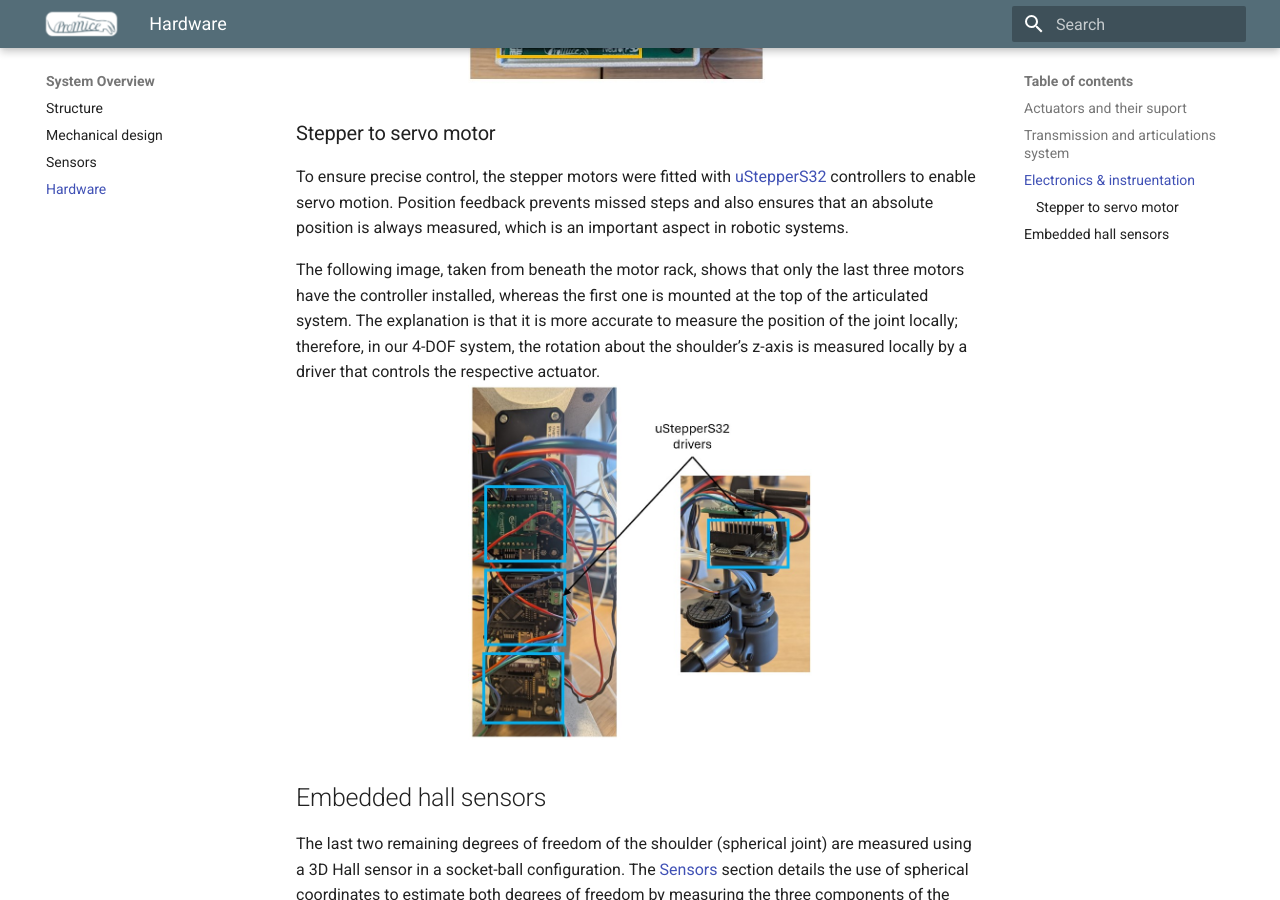
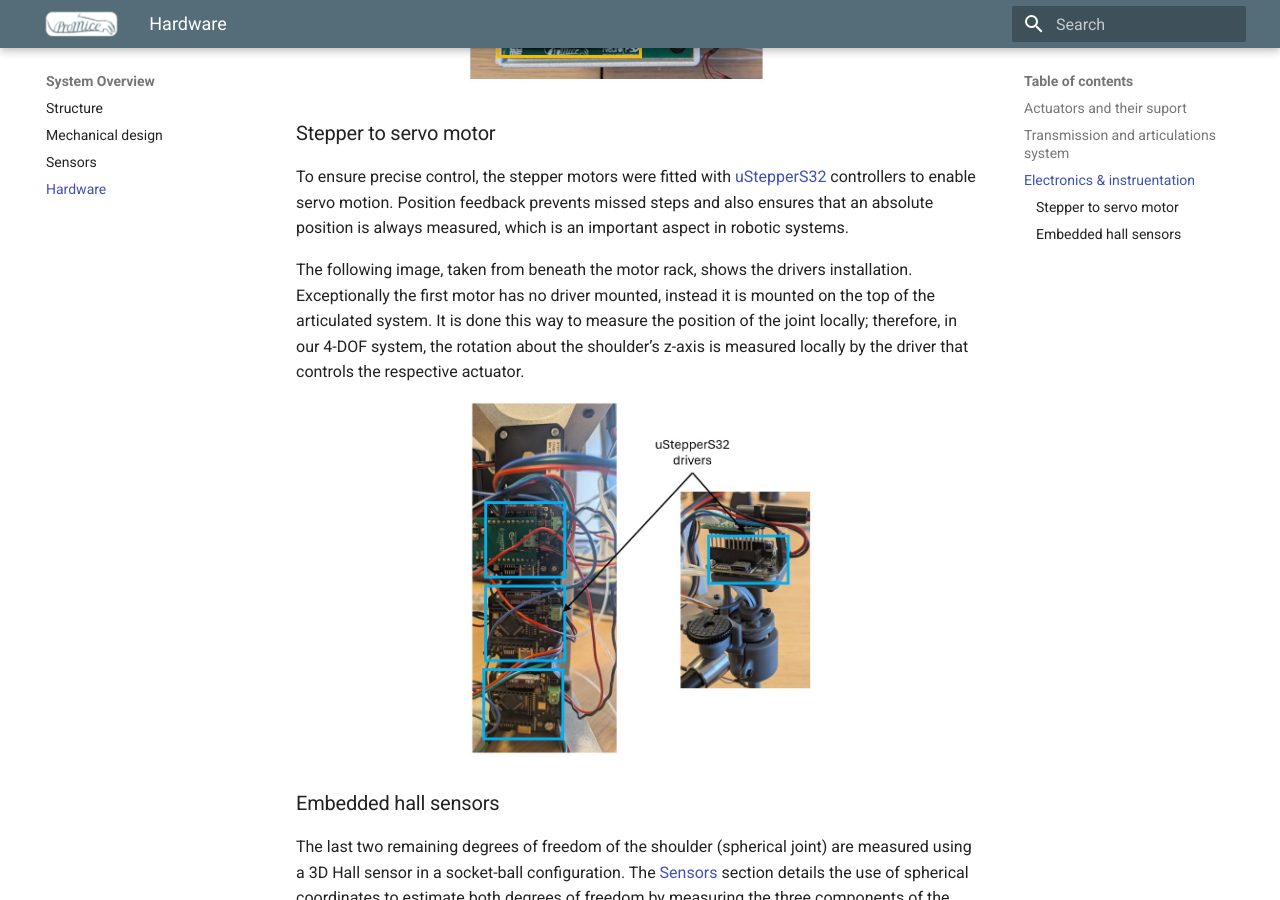
Before and after one commit to Juan-CarlosM/ProMice, an MkDocs documentation site: the page built from docs/hardware.md, in a window 1280 px wide and 900 px high, scrolled down 1606 px. Built offline with MkDocs 1.6.1 and Material for MkDocs 9.7.7, drawn with Linux system fonts in a browser that asks for light colours.

Commit message:
Update hardware.md

```diff
--- a/docs/hardware.md
+++ b/docs/hardware.md
@@ -19,11 +19,12 @@ The robot’s main controller is a Teensy 4.1 board ntegrated into in a custom P
 ### Stepper to servo motor
 To ensure precise control, the stepper motors were fitted with [uStepperS32](https://www.ustepper.com/shop/#!/products/ustepper-s32) controllers to enable servo motion. Position feedback prevents missed steps and also ensures that an absolute position is always measured, which is an important aspect in robotic systems.
 
-The following image, taken from beneath the motor rack, shows that only the last three motors have the controller installed, whereas the first one is mounted at the top of the articulated system.
-The explanation is that it is more accurate to measure the position of the joint locally; therefore, in our 4-DOF system, the rotation about the shoulder’s z-axis is measured locally by a driver that controls the respective actuator.
+The following image, taken from beneath the motor rack, shows the drivers installation. Exceptionally the first motor has no driver mounted, instead it is mounted on the top of the articulated system.
+It is done this way to measure the position of the joint locally; therefore, in our 4-DOF system, the rotation about the shoulder’s z-axis is measured locally by the driver that controls the respective actuator.
+
 ![uSteppers](images/uStepper_drivers.jpg){ width=50% .center}
 
-## Embedded hall sensors
+### Embedded hall sensors
 
 The last two remaining degrees of freedom of the shoulder (spherical joint) are measured using a 3D Hall sensor in a socket-ball configuration. The [Sensors](sensors.md) section details the use of spherical coordinates to estimate both degrees of freedom by measuring the three components of the magnetic field from a magnet embedded in the ball of the joint.
 The following image shows the position of the sensor directly above the ball cavity in the socket containing the joint.
```
